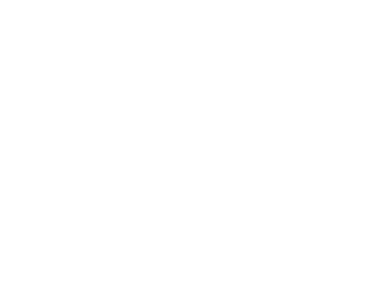
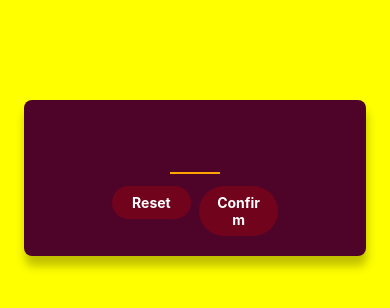
Before and after one commit to Hardik0101/Number-Guessing-Game, a React Native app: screen / in a window 390 px wide. Shown: the top 308 px of the page. Built offline with nearby package versions, Linux system fonts and the light colour scheme.

Commit message:
added full color

```diff
--- a/App.js
+++ b/App.js
@@ -2,14 +2,16 @@
 import StartGameScreen from "./screens/StartGameScreen";
 
 export default function App() {
-  return;
-  <View style={styles.rootScreen}>
-    <StartGameScreen />;
-  </View>;
+  return (
+    <View style={styles.rootContainer}>
+      <StartGameScreen />
+    </View>
+  );
 }
 
 const styles = StyleSheet.create({
-  rootScreen: {
-    backgroundColor: "#ddb52f",
+  rootContainer: {
+    flex: 1,
+    backgroundColor: "yellow",
   },
 });
--- a/screens/StartGameScreen.js
+++ b/screens/StartGameScreen.js
@@ -1,4 +1,4 @@
-import { StyleSheet, TextInput, View } from "react-native";
+import { StyleSheet, TextInput, View, Text } from "react-native";
 import PrimaryButton from "../components/PrimaryButton";
 
 function StartGameScreen() {
```
